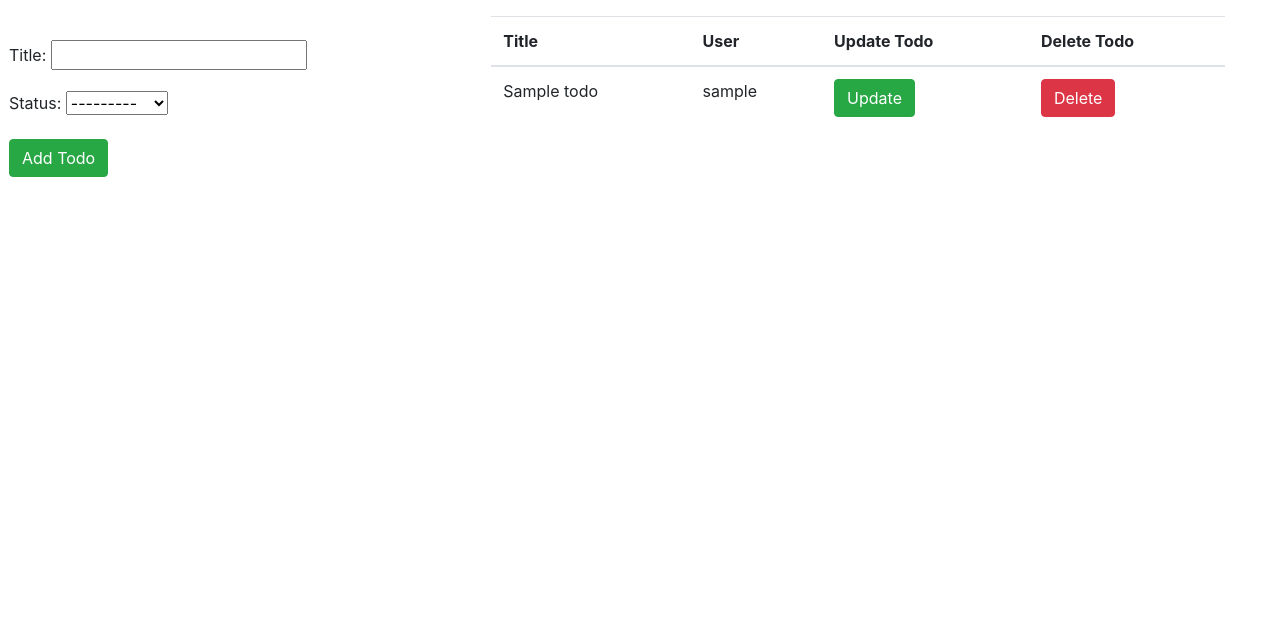
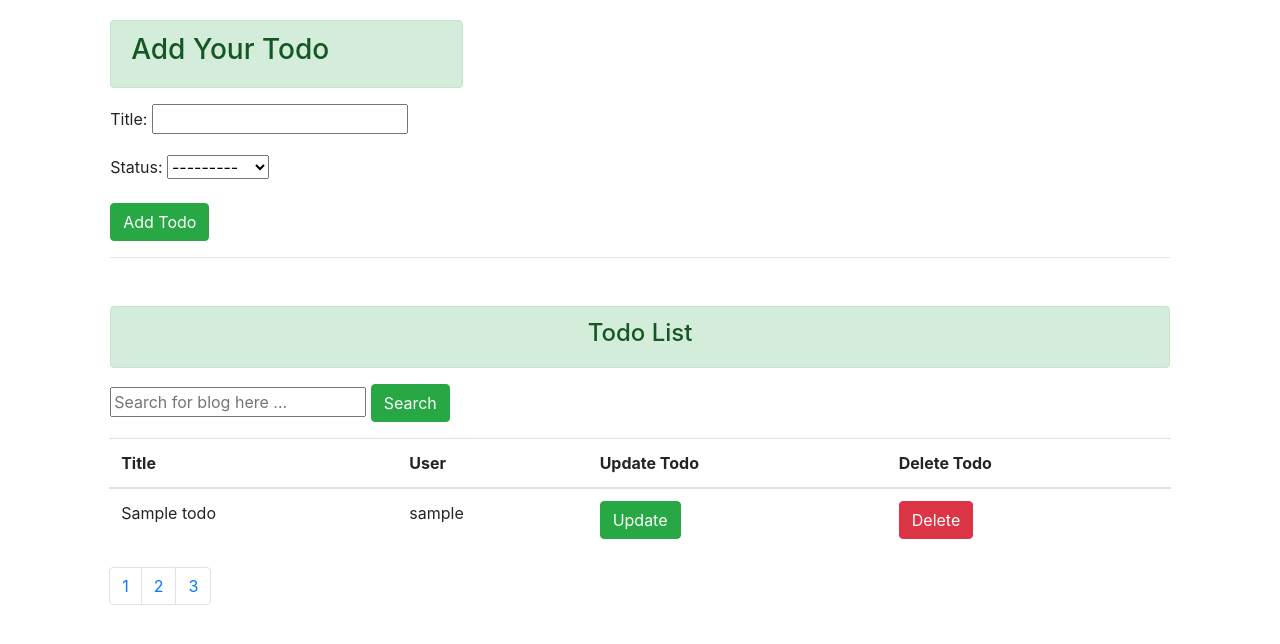
Before and after one commit to HammadKhanProg/multiusertodoapp, a Django app: page / in a window 1280 px wide. Shown: the part 56-700 px from the top of the page. Run offline with Django 4.2, Linux system fonts and the light colour scheme; a user stored in the database is signed in; tables that the repository leaves empty hold one stand-in row (values such as "Sample post").

Commit message:
paggination

```diff
--- a/app/templates/home.html
+++ b/app/templates/home.html
@@ -1,15 +1,25 @@
 {% extends "base.html" %}
 
 {% block content %}
-<div class="row mt-3">
-    <div class="col-lg-4 p-4">
+<div class="row mt-1">
+    <div class="col-lg-10 p-3 mx-auto shadow ">
+        <div class="col-lg-4 alert alert-success"><h3>Add Your Todo</h3></div>
         <form action="{% url 'add_todo' %}" method="POST">
             {% csrf_token %}
             {{form.as_p}}
             <input class="btn btn-success" type="submit" value="Add Todo">
         </form>
+        <hr>
     </div>
-    <div class="col-lg-7 mx-auto">
+    <div class="col-lg-10 p-3 mx-auto">
+        <div class="alert alert-success"><h4 class="text-center">Todo List</h4></div>
+        <form action="" method="POST">
+            {% csrf_token %}
+            <input type="text" name="ui" placeholder="Search for blog here ..." id="">
+            <input class="btn btn-success" type="submit" value="Search">
+        </form>
+    </div>
+    <div class="col-lg-10 mx-auto">
         <table class="table">
             <thead>
                 <tr>
@@ -27,11 +37,24 @@
                         <td><a class="btn btn-success" href='/update/{{task.id}}'>Update</a></td>
                         <td><a class="btn btn-danger" href="/delete/{{task.id}}">Delete</a></td>
                     </tr>
-
                 {% endfor %}
-
             </tbody>
         </table>
+        <nav aria-label="Page navigation example">
+            <ul class="pagination">
+            {% if tasks.has_previous %}
+              <li class="page-item"><a class="page-link" href="/?page=1">First</a></li>
+              <li class="page-item"><a class="page-link" href="/?page={{tasks.previous_page_number}}">previous</a></li>
+              {% endif %}
+              <li class="page-item"><a class="page-link" href="/?page=1">1</a></li>
+              <li class="page-item"><a class="page-link" href="/?page=2">2</a></li>
+              <li class="page-item"><a class="page-link" href="/?page=3">3</a></li>
+
+              {% if tasks.has_next %}
+              <li class="page-item"><a class="page-link" href="/?page={{tasks.next_page_number}}">Next</a></li>
+              {% endif %}
+            </ul>
+          </nav>
     </div>
 </div>
 {% endblock  %}
--- a/app/views.py
+++ b/app/views.py
@@ -7,7 +7,7 @@ from .forms import todoform
 
 from rest_framework.response import Response
 from .serializer import todoserializer
-
+from django.core.paginator import Paginator
 # user Authentication and authorization
 def signup (request):
     if request.method=="GET":
@@ -60,16 +60,30 @@ def signout (request):
 
 @login_required(login_url="signin")
 def home (request):
-    if request.user.is_authenticated:
-        user=request.user
-        tasks=Todo.objects.filter(user=user)
-        form=todoform()
-        data={
-            "form":form,
-            "tasks":tasks
-            }
-        return render (request,"home.html",data)
-
+    if request.method=="GET":
+        if request.user.is_authenticated:
+            user=request.user
+            tasks=Todo.objects.filter(user=user)
+            paginator=Paginator(tasks,3)
+            page_no=request.GET.get("page")
+            tastfinal=paginator.get_page(page_no)
+            form=todoform()
+            data={
+                "form":form,
+                "tasks":tastfinal
+                }
+            return render (request,"home.html",data)
+    else:
+        if request.user.is_authenticated:
+            user=request.user
+            st=request.POST.get("ui")
+            tasks=Todo.objects.filter(user=user,title__icontains=st)
+            form=todoform()
+            data={
+                "form":form,
+                "tasks":tasks
+                }
+            return render (request,"home.html",data)
 def add_todo (request):
     if request.user.is_authenticated:
         user=request.user
@@ -86,11 +100,19 @@ def add_todo (request):
         else:
             return render (request,"home.html",data)
 def update (request,pk):
-    task=Todo.objects.get(id=pk)
-    form = todoform(instance=task)
-    data={
-        "form":form
-    }
+    if request.method=="GET":
+        task=Todo.objects.get(id=pk)
+        form = todoform(instance=task)
+        data={
+            "form":form
+        }
+        return render(request,"update.html",data)
+    else:
+        task=Todo.objects.get(id=pk)
+        form = todoform(request.POST,instance=task)
+        if form.is_valid():
+            form.save()
+            return redirect("home")
     return render(request,"update.html",data)
 def delete (request,pk):
     task=Todo.objects.get(id=pk)
@@ -115,7 +137,7 @@ class writebyadminonly (BasePermission):
         return False
 
 class todolist (generics.ListCreateAPIView):
-    authentication_classes=[TokenAuthentication]
+    authentication_classes=[BasicAuthentication]
     permission_classes=[IsAuthenticated]
     queryset=Todo.objects.all()
     serializer_class=todoserializer
```
